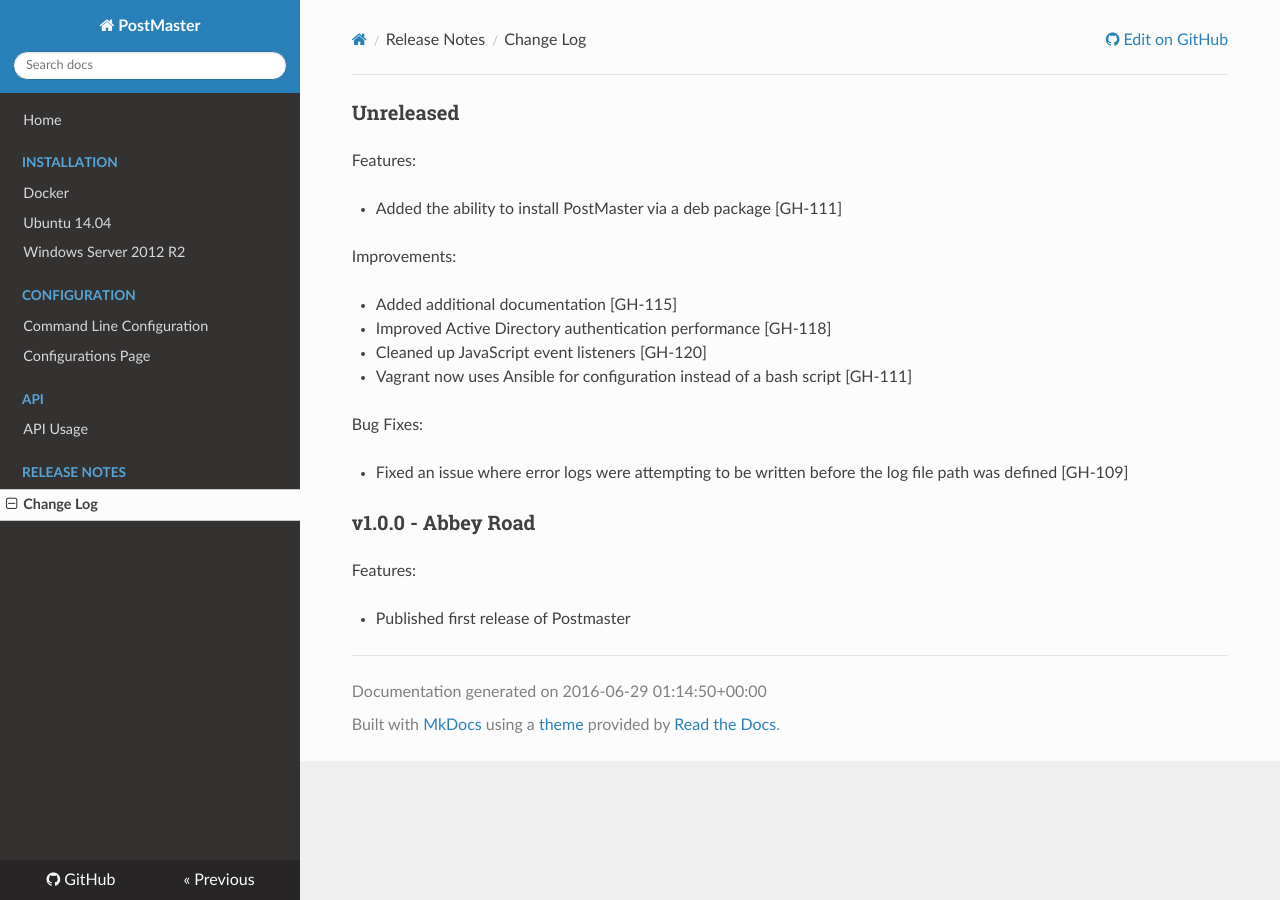
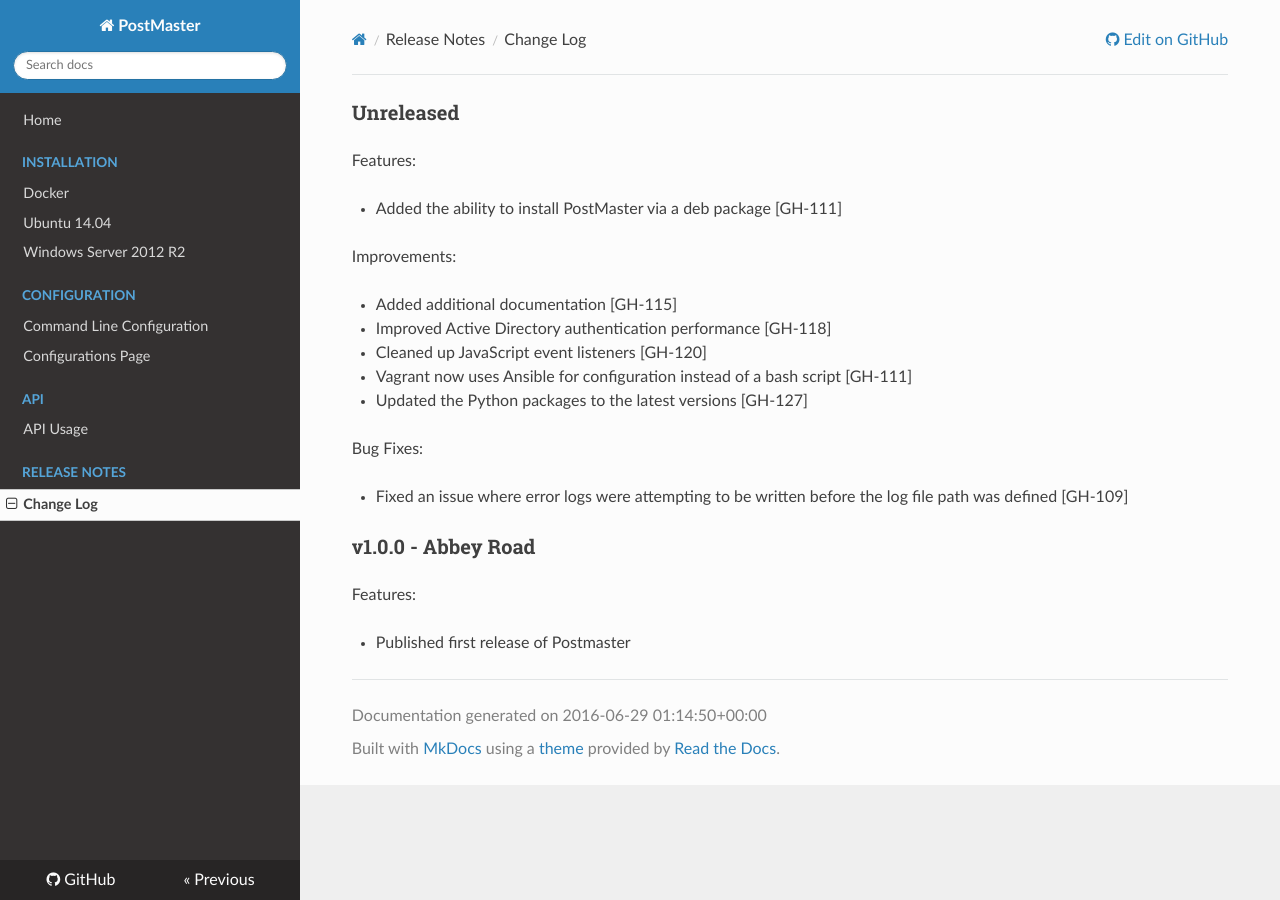
Before and after one commit to StackFocus/PostMaster, an MkDocs documentation site: the page built from docs/ChangeLog.md, in a window 1280 px wide. Built offline with MkDocs 1.6.1, drawn with Linux system fonts in a browser that asks for light colours; nearby versions of some CDN libraries; old or Windows-style settings are respelled for this version of MkDocs.

Commit message:
Updates requirements.txt

```diff
--- a/docs/ChangeLog.md
+++ b/docs/ChangeLog.md
@@ -10,6 +10,7 @@
 * Improved Active Directory authentication performance [GH-118]
 * Cleaned up JavaScript event listeners [GH-120]
 * Vagrant now uses Ansible for configuration instead of a bash script [GH-111]
+* Updated the Python packages to the latest versions [GH-127]
 
 Bug Fixes:
 
```
Also changed, not shown: requirements.txt (+16 -16 lines).
